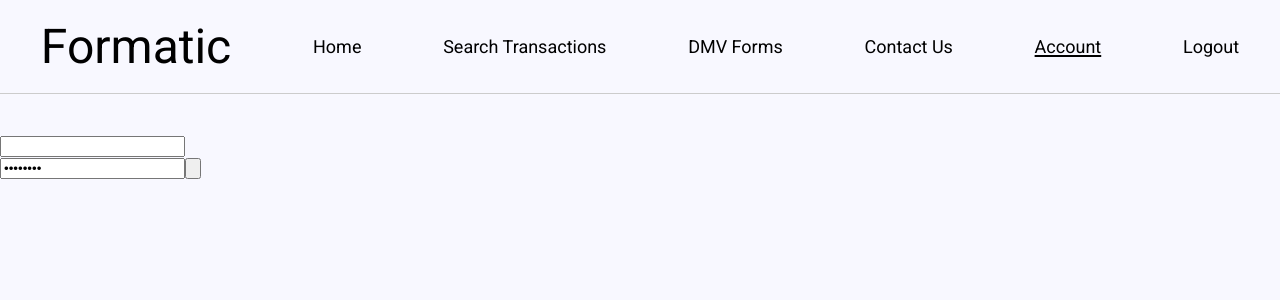
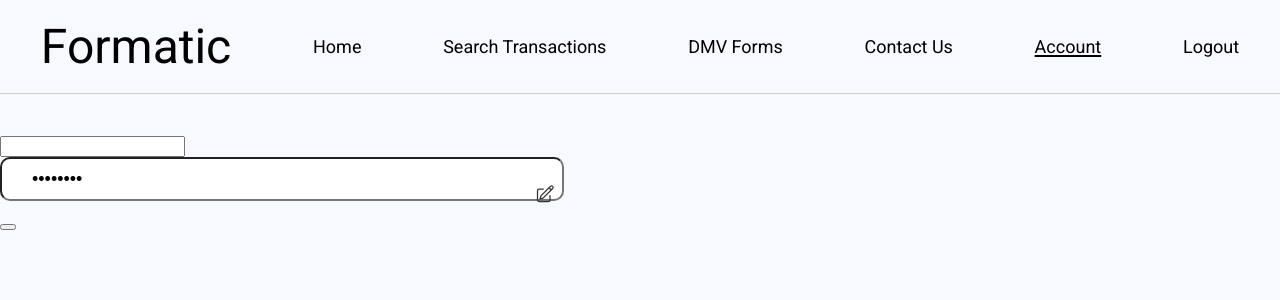
Before and after one commit to IZ-Services/FormMatic, a Next.js app: page /account in a window 1280 px wide. Shown: the top 300 px of the page. Built offline with nearby package versions, Linux system fonts and the light colour scheme; no server answers.

Commit message:
Fix Styling Issues

```diff
--- a/src/app/account/account.css
+++ b/src/app/account/account.css
@@ -0,0 +1,81 @@
+.accountInputWrapper {
+    justify-content: center;
+}
+
+.inputWithIcon .icon {
+    position: absolute;
+    width: 1.5rem;
+    height: 1.5rem;
+    color: #999;
+    cursor: pointer;
+}
+
+.accountButtonsAccountSettings {
+    display: inline-block;
+    color: #eeeeee;
+    background-color: black;
+    border-radius: 10px;
+    border-top-right-radius: 0px;
+    border-bottom-right-radius: 0px;
+    outline: none;
+    width: 800px;
+    height: 45px;
+    font-size: 18px;
+    cursor: pointer;
+    transition: background-color 0.5s
+}
+
+.accountButtonsAccountSettings:hover {
+    background-color: rgba(0, 0, 0, 0.8);
+    outline: none;
+    border: none;
+}
+
+.accountButtonsPaymentSettings {
+    display: inline-block;
+    color: black;
+    background-color: rgba(95, 95, 95, 0.6);
+    border: none;
+    border-radius: 10px;
+    border-top-left-radius: 0px;
+    border-bottom-left-radius: 0px;
+    width: 800px;
+    height: 45px;
+    font-size: 18px;
+    cursor: pointer;
+    transition: 0.5s;
+}
+
+.accountButtonsPaymentSettings:hover {
+    background-color: rgba(95, 95, 95, 0.4);
+    outline: none;
+    border: none;
+}
+
+.input-icon {
+    position: absolute;
+    right: 10px;
+    top: 50%;
+    transform: translateY(-50%);
+    width: 20px;
+    height: 20px;
+    color: #333;
+    cursor: pointer;
+}
+
+.input-container-forIcon {
+    position: relative;
+    width: 565px;
+}
+
+.passwordInput {
+    display: block;
+    color: #000;
+    width: 500px;
+    height: 40px;
+    border-radius: 10px;
+    font-size: 18px;
+    overflow: hidden;
+    padding: 0 30px 0 30px;
+    margin-bottom: 10px;
+}
--- a/src/app/dmvForms/dmvForms.css
+++ b/src/app/dmvForms/dmvForms.css
@@ -10,7 +10,6 @@ body {
 }
 
 section {
-  min-height: 100vh;
   display: flex;
   flex-direction: column;
   align-items: center;
--- a/src/app/home/home.css
+++ b/src/app/home/home.css
@@ -23,7 +23,7 @@ body {
   display: flex;
   flex-direction: row;
   justify-content: center;
-  margin-top: 8rem;
+  margin-top: 5rem;
 }
 
 .middleContainer {
```
